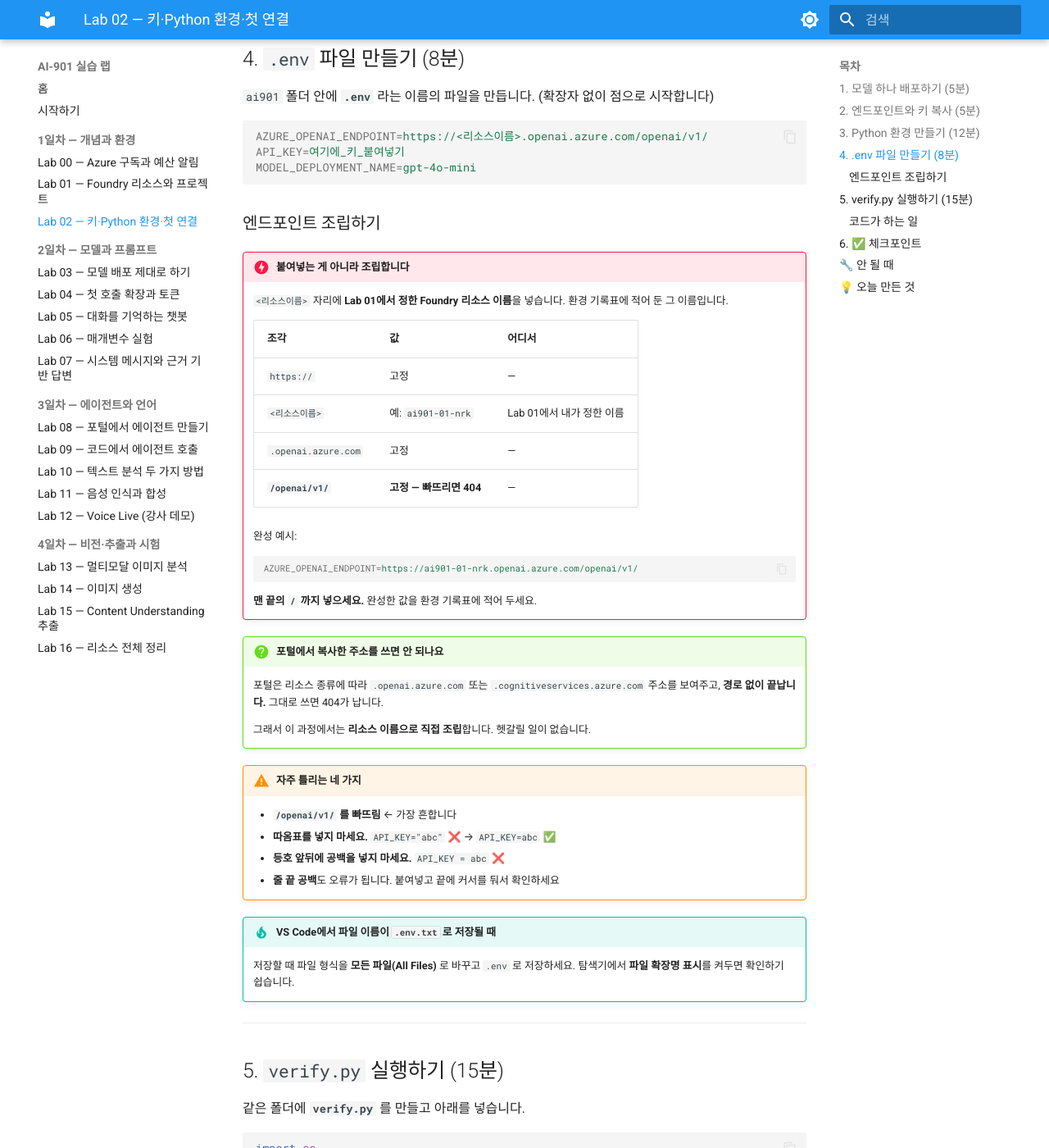
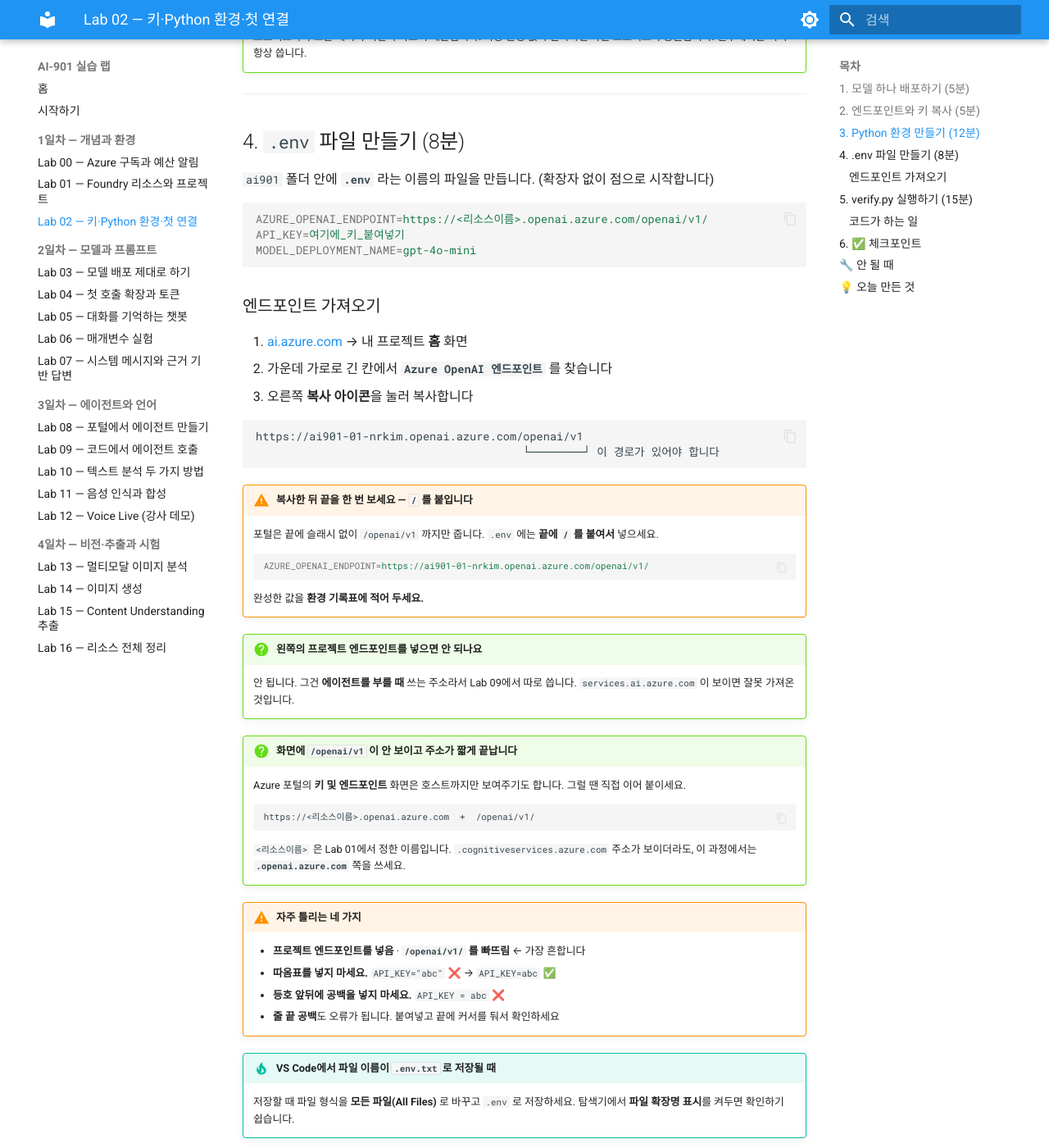
Before and after one commit to skilleat-labs/ai901-labs, an MkDocs documentation site: the page built from docs/labs/lab02-first-call.md, in a window 1280 px wide and 1400 px high, scrolled down 3306 px. Shown: the whole window at 82% size. Built offline with MkDocs 1.6.1 and Material for MkDocs 9.7.7, drawn with Linux system fonts in a browser that asks for light colours; some of the changed text lies outside the part shown.

Commit message:
Lab 02 엔드포인트 안내 정정 — 포털이 /openai/v1 을 이미 준다
실제 Foundry 포털 화면을 확인한 결과, 프로젝트 홈의
"Azure OpenAI 엔드포인트" 칸이 이미 경로까지 붙여서 보여준다.

    https://<리소스>.openai.azure.com/openai/v1

어제 쓴 "포털 주소엔 경로가 없으니 리소스 이름으로 직접 조립하라"는
설명은 이 화면 기준으로 틀렸다. 복사해서 쓰고 끝에 / 만 붙이면 된다.

같은 화면에 프로젝트 엔드포인트(services.ai.azure.com)가 바로 옆에
붙어 있어서, 실제 혼동은 "경로 누락"보다 "둘을 바꿔 넣기" 쪽이 크다.
그래서 두 주소를 나란히 놓고 구분하는 설명으로 바꿨고, 진단 항목에도
services.ai.azure.com 을 넣은 경우를 추가했다.

Azure 포털의 "키 및 엔드포인트" 화면은 호스트까지만 보여주므로,
직접 이어 붙이는 방법은 보조 안내로 남겼다.

instructor/SETUP.md 의 리허설 항목 1번은 "경로 확인"에서
"실제 200 응답 확인"으로 범위를 좁혔다.

Co-Authored-By: Claude Opus 5 <noreply@anthropic.com>

````diff
--- a/docs/labs/lab02-first-call.md
+++ b/docs/labs/lab02-first-call.md
@@ -63,17 +63,18 @@
     | **엔드포인트** | 모델을 부르는 **주소** | `https://<리소스이름>.openai.azure.com/openai/v1/` |
     | **API 키** | 그 요청을 **인증**하는 수단 | 길고 무작위한 문자열 (Key 1 / Key 2) |
 
-!!! danger "★ 엔드포인트는 포털에서 복사한 그대로 쓰면 안 됩니다"
-    포털이 보여주는 주소는 `https://<리소스이름>.openai.azure.com/` 까지입니다.
-    여기에 **`openai/v1/` 경로를 반드시 붙여야** 합니다.
+!!! danger "★ 엔드포인트는 두 개가 있습니다 — 헷갈리면 연결이 안 됩니다"
+    Foundry 프로젝트 홈 화면에 주소가 **두 개** 나란히 보입니다.
 
-    ```text
-    포털에서 본 것   https://ai901-01-nrk.openai.azure.com/
-    실제로 쓸 것     https://ai901-01-nrk.openai.azure.com/openai/v1/
-                                                      └──────┘ 이게 없으면 404
-    ```
+    | 화면의 이름 | 생김새 | 쓰는 곳 |
+    |---|---|---|
+    | 프로젝트 엔드포인트 | `...services.ai.azure.com/api/projects/...` | **에이전트** (Lab 09) |
+    | **Azure OpenAI 엔드포인트** | `...openai.azure.com/openai/v1` | **모델 — 오늘 쓸 것** |
 
-    **이것이 이 랩에서 가장 많이 나는 오류입니다.** 4절에서 직접 조립합니다.
+    우리가 쓸 건 **오른쪽, `openai.azure.com` 으로 된 것**입니다.
+    `services.ai.azure.com` 을 넣으면 연결되지 않습니다.
+
+    그리고 주소 끝의 **`/openai/v1`** 이 반드시 있어야 합니다. 없으면 404 입니다.
 
 !!! danger "키는 비밀번호입니다"
     - 화면 공유 중이라면 키가 보이지 않게 가리세요
@@ -160,35 +161,44 @@ API_KEY=여기에_키_붙여넣기
 MODEL_DEPLOYMENT_NAME=gpt-4o-mini
 ```
 
-### 엔드포인트 조립하기
+### 엔드포인트 가져오기
 
-!!! danger "붙여넣는 게 아니라 **조립**합니다"
-    `<리소스이름>` 자리에 **Lab 01에서 정한 Foundry 리소스 이름**을 넣습니다.
-    환경 기록표에 적어 둔 그 이름입니다.
+1. [ai.azure.com](https://ai.azure.com) → 내 프로젝트 **홈** 화면
+2. 가운데 가로로 긴 칸에서 **`Azure OpenAI 엔드포인트`** 를 찾습니다
+3. 오른쪽 **복사 아이콘**을 눌러 복사합니다
 
-    | 조각 | 값 | 어디서 |
-    |---|---|---|
-    | `https://` | 고정 | — |
-    | `<리소스이름>` | 예: `ai901-01-nrk` | Lab 01에서 내가 정한 이름 |
-    | `.openai.azure.com` | 고정 | — |
-    | **`/openai/v1/`** | **고정 — 빠뜨리면 404** | — |
+```text
+https://ai901-01-nrkim.openai.azure.com/openai/v1
+                                        └────────┘ 이 경로가 있어야 합니다
+```
 
-    완성 예시:
+!!! warning "복사한 뒤 끝을 한 번 보세요 — `/` 를 붙입니다"
+    포털은 끝에 슬래시 없이 `/openai/v1` 까지만 줍니다.
+    `.env` 에는 **끝에 `/` 를 붙여서** 넣으세요.
 
     ```ini
-    AZURE_OPENAI_ENDPOINT=https://ai901-01-nrk.openai.azure.com/openai/v1/
+    AZURE_OPENAI_ENDPOINT=https://ai901-01-nrkim.openai.azure.com/openai/v1/
     ```
 
-    **맨 끝의 `/` 까지 넣으세요.** 완성한 값을 환경 기록표에 적어 두세요.
+    완성한 값을 **환경 기록표에 적어 두세요.**
 
-!!! question "포털에서 복사한 주소를 쓰면 안 되나요"
-    포털은 리소스 종류에 따라 `.openai.azure.com` 또는 `.cognitiveservices.azure.com`
-    주소를 보여주고, **경로 없이 끝납니다.** 그대로 쓰면 404가 납니다.
+!!! question "왼쪽의 프로젝트 엔드포인트를 넣으면 안 되나요"
+    안 됩니다. 그건 **에이전트를 부를 때** 쓰는 주소라서 Lab 09에서 따로 씁니다.
+    `services.ai.azure.com` 이 보이면 잘못 가져온 것입니다.
 
-    그래서 이 과정에서는 **리소스 이름으로 직접 조립**합니다. 헷갈릴 일이 없습니다.
+!!! question "화면에 `/openai/v1` 이 안 보이고 주소가 짧게 끝납니다"
+    Azure 포털의 **키 및 엔드포인트** 화면은 호스트까지만 보여주기도 합니다.
+    그럴 땐 직접 이어 붙이세요.
+
+    ```text
+    https://<리소스이름>.openai.azure.com  +  /openai/v1/
+    ```
+
+    `<리소스이름>` 은 Lab 01에서 정한 이름입니다. `.cognitiveservices.azure.com`
+    주소가 보이더라도, 이 과정에서는 **`.openai.azure.com`** 쪽을 쓰세요.
 
 !!! warning "자주 틀리는 네 가지"
-    - **`/openai/v1/` 를 빠뜨림** ← 가장 흔합니다
+    - **프로젝트 엔드포인트를 넣음** · **`/openai/v1/` 를 빠뜨림** ← 가장 흔합니다
     - **따옴표를 넣지 마세요.** `API_KEY="abc"` ❌ → `API_KEY=abc` ✅
     - **등호 앞뒤에 공백을 넣지 마세요.** `API_KEY = abc` ❌
     - **줄 끝 공백**도 오류가 됩니다. 붙여넣고 끝에 커서를 둬서 확인하세요
@@ -313,10 +323,16 @@ python verify.py
     !!! tip "터미널을 새로 열면 가상 환경이 꺼집니다"
         매번 활성화해 줘야 합니다. 4일 내내 이 오류가 제일 많이 납니다.
 
+??? failure "엔드포인트에 services.ai.azure.com 이 들어 있습니다"
+    **프로젝트 엔드포인트를 잘못 가져온 것입니다.** 가장 흔한 혼동입니다.
+
+    프로젝트 홈 화면에서 **`Azure OpenAI 엔드포인트`** 칸(오른쪽)을 다시 복사하세요.
+    `openai.azure.com` 이 들어 있어야 맞습니다.
+
 ??? failure "엔드포인트 주소에 cognitiveservices.azure.com 이 들어 있습니다"
-    포털이 그 주소를 보여줬을 수 있지만, **이 과정에서는 쓰지 않습니다.**
+    Azure 포털의 키 및 엔드포인트 화면이 그 주소를 보여줬을 수 있습니다.
 
-    4절의 조립 규칙대로 **`https://<리소스이름>.openai.azure.com/openai/v1/`** 로 바꾸세요.
+    이 과정에서는 **`https://<리소스이름>.openai.azure.com/openai/v1/`** 를 쓰세요.
     `<리소스이름>` 은 Lab 01에서 정한 Foundry 리소스 이름입니다.
 
 ??? failure "openai 버전이 2.46.0 이 아닙니다"
````
Also changed, not shown: docs/labs/lab01-foundry-project.md (+55 -15 lines).
